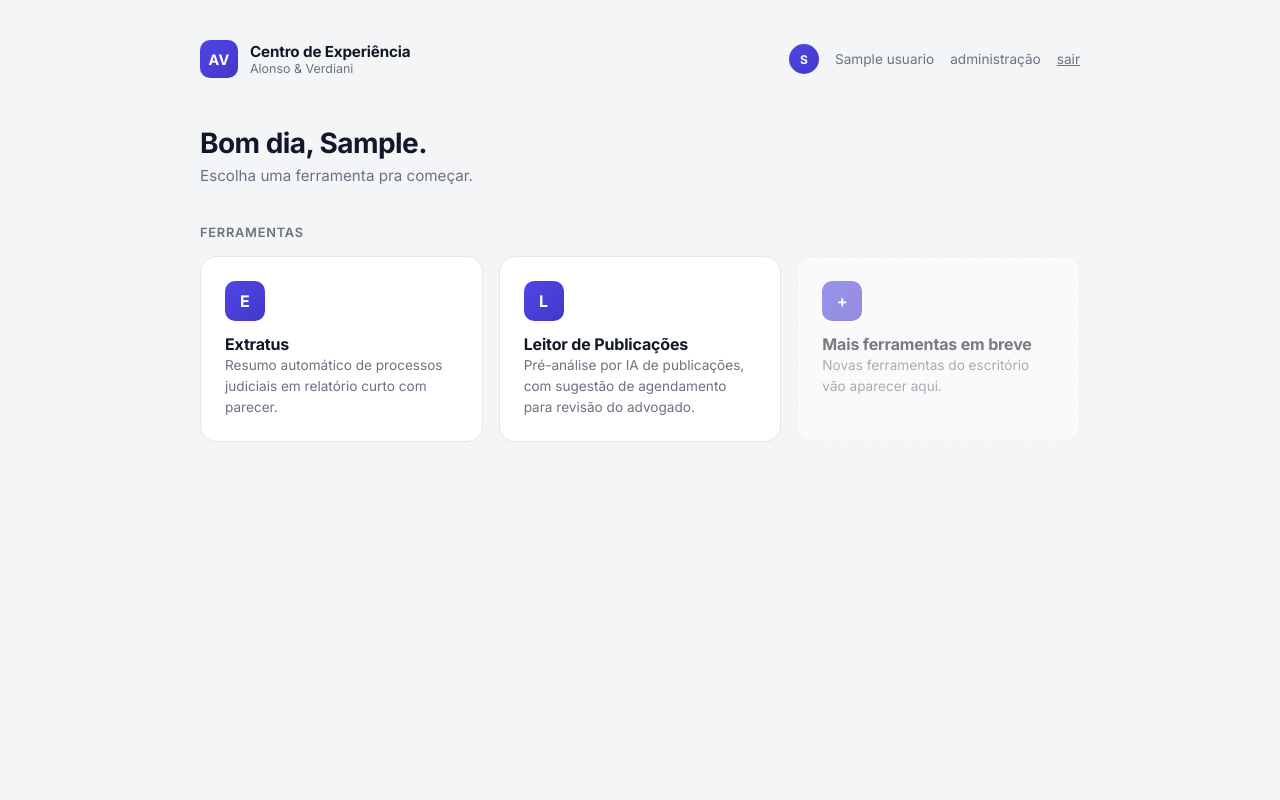
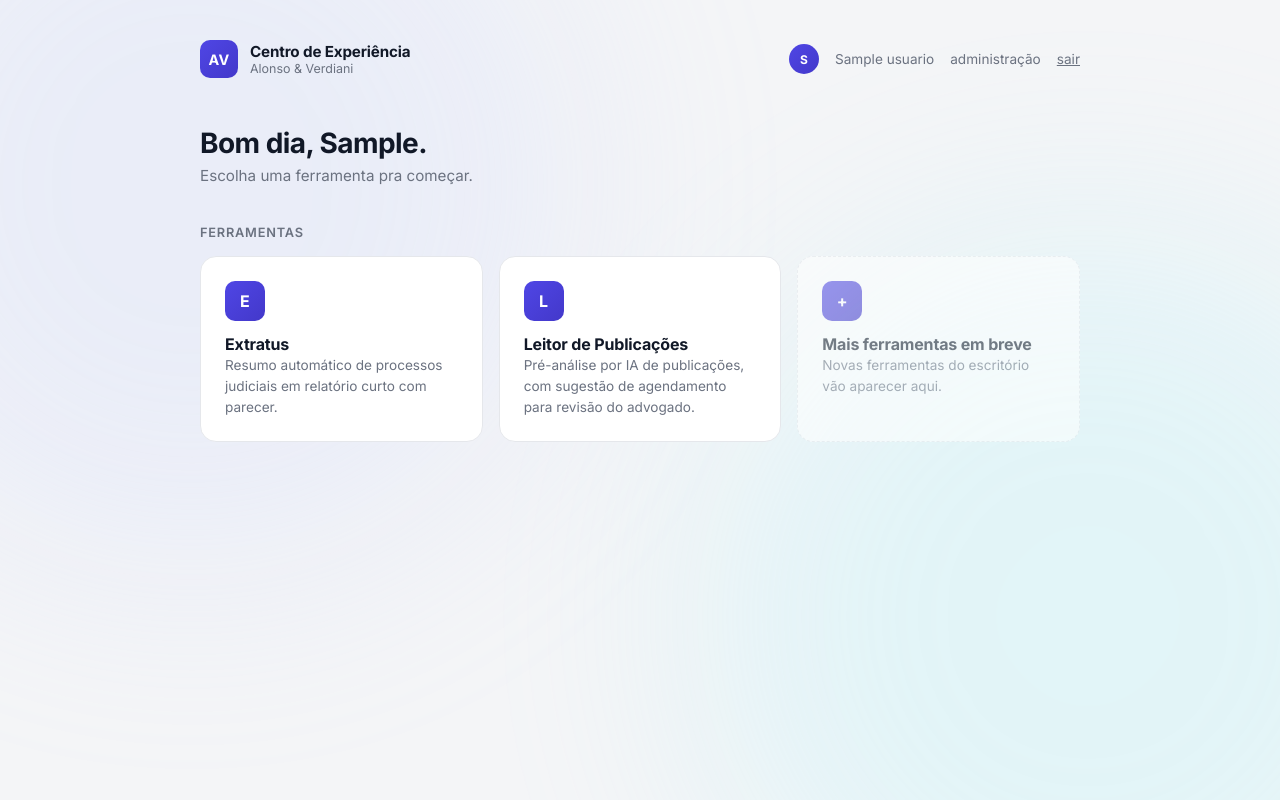
Before and after one commit to henrique-dalonso/CAAV, a FastAPI app: page / in a window 1280 px wide. Run offline with FastAPI, Linux system fonts and the light colour scheme; the visitor is signed in with stand-in values (Sample User, id 1); data comes from the database, SQL or seed files in the repository; tables that the repository leaves empty hold one stand-in row (values such as "Sample post").

Commit message:
Traz degrade estatico de volta na home, sem animacao
Henrique esclareceu: o pedido nao era remover o fundo com cor, era so
ele nao "competir"/se mexer que nem no login. Fundo solido sem nada
ficou "morto". Criei .fundo-degrade em base.css - mesma familia visual
do .fundo-vivo (blobs), mas sem animacao/parallax de mouse, opacidade
mais baixa e blur mais forte, fixo (nao rola com a pagina). Aplicado
na home; login continua com a versao viva/animada.

```diff
--- a/app/plataforma/web/static/base.css
+++ b/app/plataforma/web/static/base.css
@@ -116,6 +116,39 @@ a {
     }
 }
 
+/* Degradê estático — mesma família visual do .fundo-vivo (o login), mas
+   parado e mais discreto: dá vida pro fundo sem competir com o conteúdo.
+   Pra telas que se visitam várias vezes por dia (home, e no futuro outras
+   telas de uso frequente), onde não cabe um efeito chamativo toda hora. */
+.fundo-degrade {
+    position: relative;
+}
+
+.fundo-degrade::before,
+.fundo-degrade::after {
+    content: "";
+    position: fixed;
+    width: 60vmax;
+    height: 60vmax;
+    border-radius: 50%;
+    filter: blur(110px);
+    opacity: 0.22;
+    z-index: -1;
+    pointer-events: none;
+}
+
+.fundo-degrade::before {
+    background: var(--cor-fundo-blob-1);
+    top: -25%;
+    left: -15%;
+}
+
+.fundo-degrade::after {
+    background: var(--cor-fundo-blob-2);
+    bottom: -25%;
+    right: -15%;
+}
+
 /* Emblema/monograma reaproveitável (login usa "AV", cada ferramenta
    pode usar sua própria inicial) */
 .emblema {
--- a/app/plataforma/web/templates/home.html
+++ b/app/plataforma/web/templates/home.html
@@ -9,7 +9,7 @@
     <link href="https://fonts.googleapis.com/css2?family=Inter:wght@400;500;600;700&display=swap" rel="stylesheet">
     <link rel="stylesheet" href="/static/home.css">
 </head>
-<body>
+<body class="fundo-degrade">
     <div class="pagina">
         <header class="barra-superior">
             <div class="marca-sistema">
```
